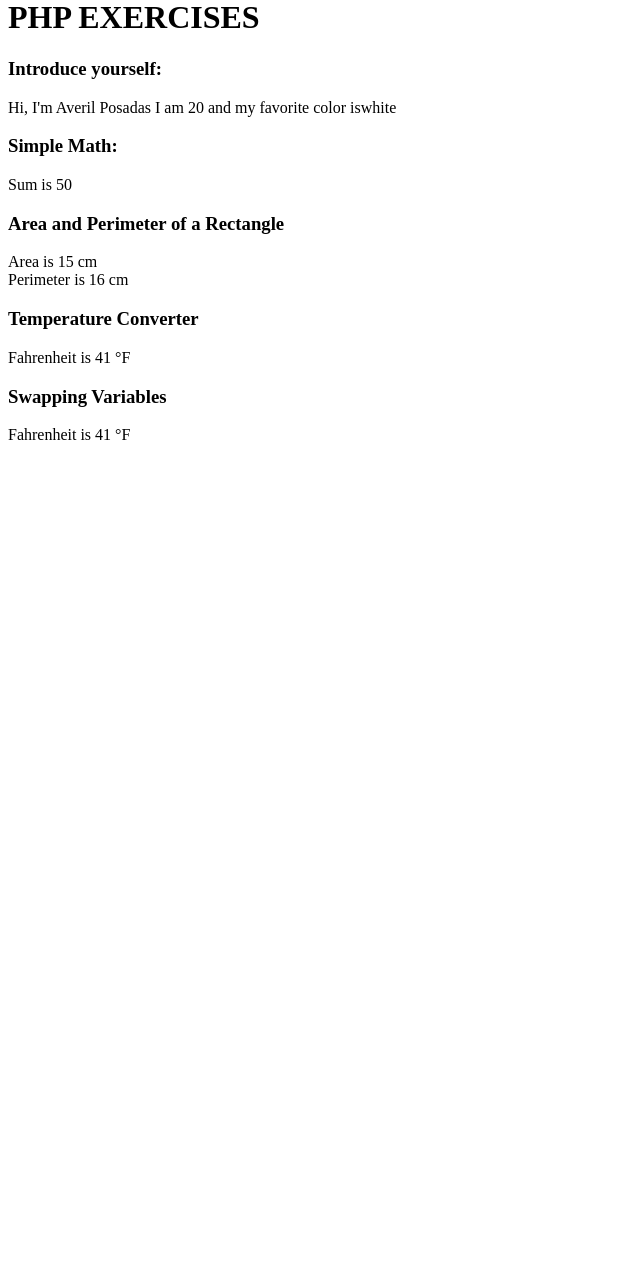
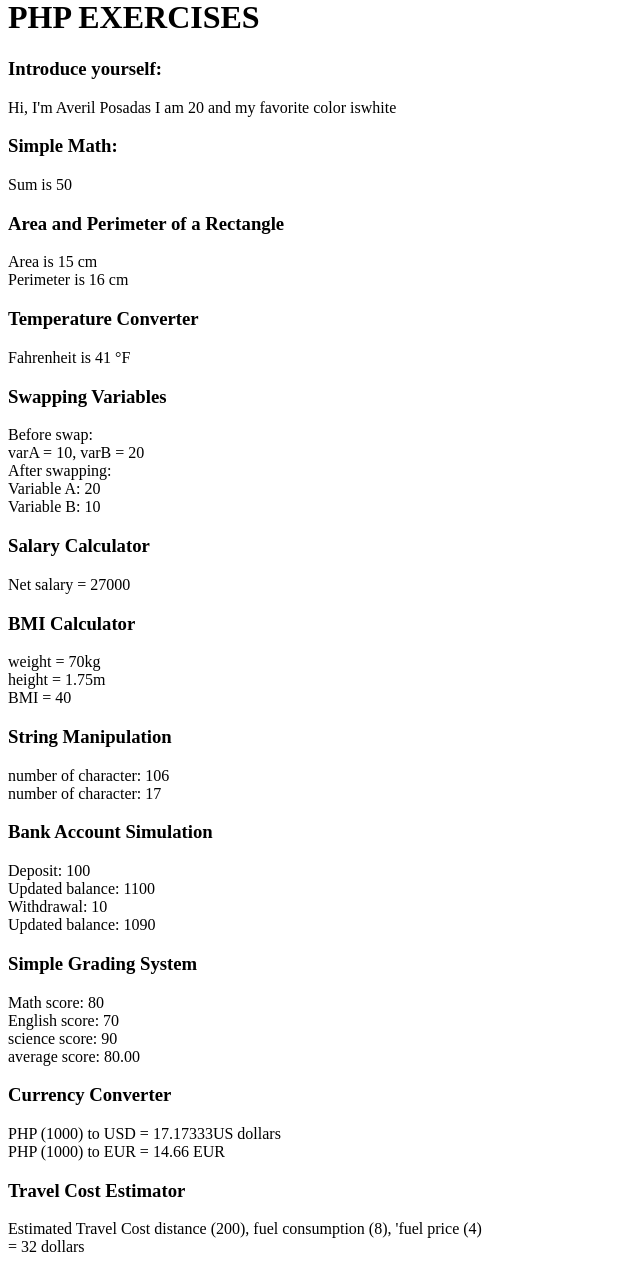
Before and after one commit to averil08/230126732-POSADAS, a PHP site: page /PHP/php_exercise/index.php in a window 1280 px wide. Shown: the part 22-1286 px from the top of the page, without its empty margins (0-640 px from the left). Before the commit the page ends 462 px from the top, so only its background shows below. Run offline with PHP 8.4, Linux system fonts and the light colour scheme.

Commit message:
push finished php exercise (#1-12)

```diff
--- a/PHP/php_exercise/index.php
+++ b/PHP/php_exercise/index.php
@@ -38,10 +38,97 @@
 
     echo "<h3>Swapping Variables</h3>
     ";
-    $celsius = 20;
-    $fahrenheit = $length * 9/5 + 32;
-    $perimeter =  2 * ($length + $width);
-    echo "Fahrenheit is " . $fahrenheit . " °F";
+    $varA = 10;
+    $varB = 20;
+    echo "Before swap: <br> varA = " . $varA . ", varB = " . $varB;
+    $temp = $varA; //temporary variab;e
+    $varA = $varB;
+    $varB = $temp;
+
+    echo "<br>After swapping: ";
+    echo "<br>Variable A: " . $varA . "\n";
+    echo "<br>Variable B: " . $temp . "\n";
+
+    echo "<h3>Salary Calculator</h3>
+    ";
+    $basic_salary = 30000;
+    $allowance = 1000;
+    $deduction=  2000;
+    $total = $basic_salary - ($deduction + $allowance);
+    echo "Net salary = " . $total;
+
+    echo "<h3>BMI Calculator</h3>
+    ";
+    $weight = 70;
+    $height = 1.75;
+    $BMI =  $weight / ($height);
+    echo "weight = " . $weight . "kg <br>";
+    echo "height = " . $height . "m <br>";
+    echo "BMI = " . $BMI;
+
+    echo "<h3>String Manipulation</h3>
+    ";
+    $sentence = "Reference site about Lorem Ipsum, giving information on its origins, as well as a random Lipsum generator.";
+    echo "number of character: " . (strlen($sentence));
+    echo "<br>number of character: " . (str_word_count($sentence));
+
+    echo "<h3>Bank Account Simulation</h3>
+    ";
+    $balance = 1000;
+    $deposit= 100;
+    $balance_dep = $balance + $deposit;
+    $current = $balance_dep;
+    $withdraw = 10;
+    $balance_with = $current - $withdraw;
+    echo "Deposit: " . $deposit;
+    echo "<br>Updated balance: " . $balance_dep;
+    echo "<br>Withdrawal: " . $withdraw;
+    echo "<br>Updated balance: " . $balance_with;
+
+    echo "<h3>Simple Grading System</h3>
+    ";
+    $math = 80;
+    $english = 70;
+    $science =  90;
+    $avg = ($math + $english + $science)/3;
+
+    if ($avg >= 90) {
+        $grade = 'A';
+    } elseif ($avg >= 80) {
+        $grade = 'B';
+    } elseif ($avg >= 70) {
+        $grade = 'C';
+    } elseif ($avg >= 60) {
+        $grade = 'D';
+    } else {
+        $grade = 'F';
+    }
+
+    echo "Math score: " . $math . "<br>";
+    echo "English score: " . $english . "<br>";
+    echo "science score: " . $science . "<br>";
+    echo "average score: " . number_format($avg, 2);
+
+
+    echo "<h3>Currency Converter</h3>
+    ";
+    $PHP = 1000;
+    $USD = 0.01717333;
+    $EUR = 0.01466;
+    $php_usd = $PHP * $USD;
+    $php_eur = $PHP * $EUR;
+
+    echo "PHP (1000) to USD = " . $php_usd . "US dollars <br>";
+    echo "PHP (1000) to EUR = " . $php_eur . " EUR <br>";
+
+    echo "<h3>Travel Cost Estimator</h3>
+    ";
+    $distance = 200;
+    $fuel_consumption = 8;
+    $fuel_price = 4;
+    $cost = $fuel_consumption *$fuel_price;
+
+    echo "Estimated Travel Cost distance (200), fuel consumption (8), 'fuel price (4) <br>= " . $cost . " dollars";
     ?>
 </body>
 </html>
```
